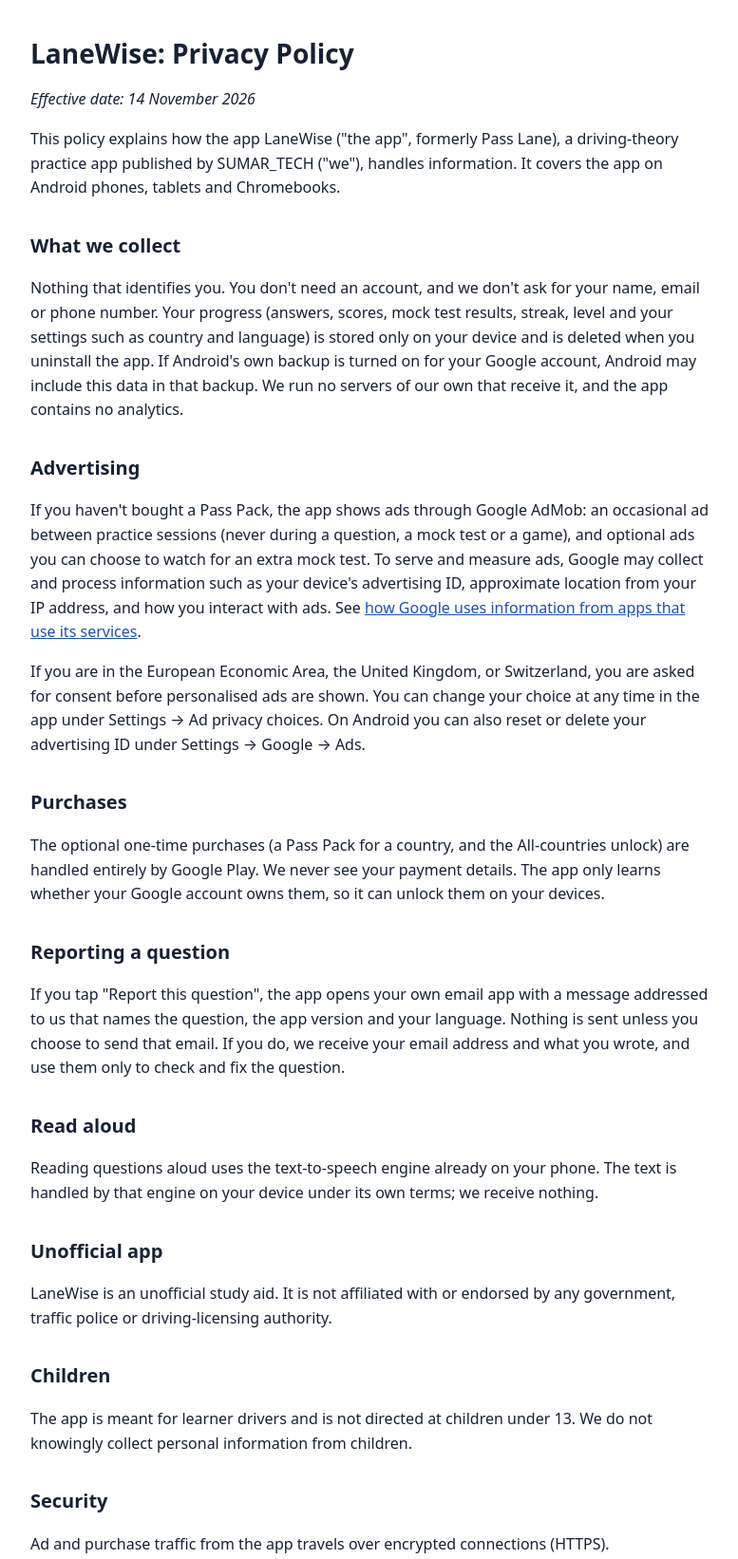
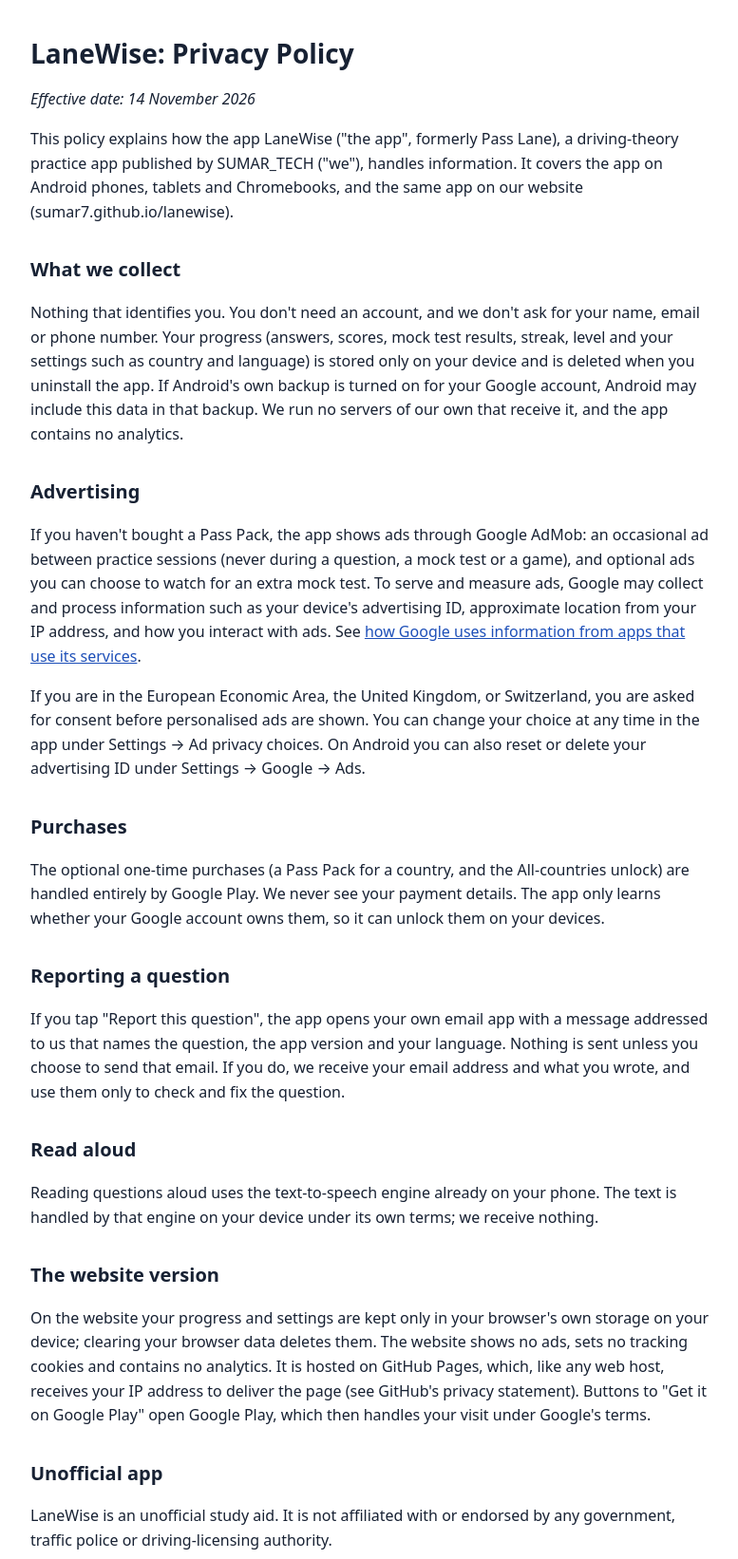
Before and after one commit to SUMAR7/sumartech-legal, a plain HTML site: page pass-lane/privacy.html in a window 1280 px wide. Shown: the top 1642 px of the page at 95% size, without its empty margins (248-1025 px from the left). Drawn offline with Linux system fonts and the light colour scheme.

Commit message:
LaneWise privacy: cover the website version
Co-Authored-By: Claude Opus 5.5 <noreply@anthropic.com>

```diff
--- a/pass-lane/privacy.html
+++ b/pass-lane/privacy.html
@@ -14,7 +14,7 @@ a { color: #1d4fb8; }
 <main>
 <h1>LaneWise: Privacy Policy</h1>
 <p><em>Effective date: 14 November 2026</em></p>
-<p>This policy explains how the app LaneWise ("the app", formerly Pass Lane), a driving-theory practice app published by SUMAR_TECH ("we"), handles information. It covers the app on Android phones, tablets and Chromebooks.</p>
+<p>This policy explains how the app LaneWise ("the app", formerly Pass Lane), a driving-theory practice app published by SUMAR_TECH ("we"), handles information. It covers the app on Android phones, tablets and Chromebooks, and the same app on our website (sumar7.github.io/lanewise).</p>
 
 <h2>What we collect</h2>
 <p>Nothing that identifies you. You don't need an account, and we don't ask for your name, email or phone number. Your progress (answers, scores, mock test results, streak, level and your settings such as country and language) is stored only on your device and is deleted when you uninstall the app. If Android's own backup is turned on for your Google account, Android may include this data in that backup. We run no servers of our own that receive it, and the app contains no analytics.</p>
@@ -31,6 +31,9 @@ a { color: #1d4fb8; }
 
 <h2>Read aloud</h2>
 <p>Reading questions aloud uses the text-to-speech engine already on your phone. The text is handled by that engine on your device under its own terms; we receive nothing.</p>
+
+<h2>The website version</h2>
+<p>On the website your progress and settings are kept only in your browser's own storage on your device; clearing your browser data deletes them. The website shows no ads, sets no tracking cookies and contains no analytics. It is hosted on GitHub Pages, which, like any web host, receives your IP address to deliver the page (see GitHub's privacy statement). Buttons to "Get it on Google Play" open Google Play, which then handles your visit under Google's terms.</p>
 
 <h2>Unofficial app</h2>
 <p>LaneWise is an unofficial study aid. It is not affiliated with or endorsed by any government, traffic police or driving-licensing authority.</p>
```
